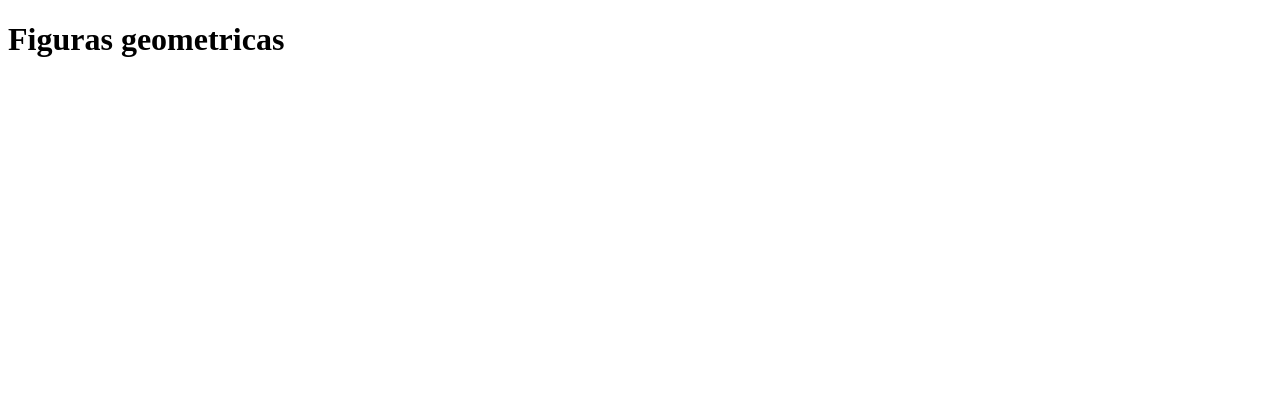
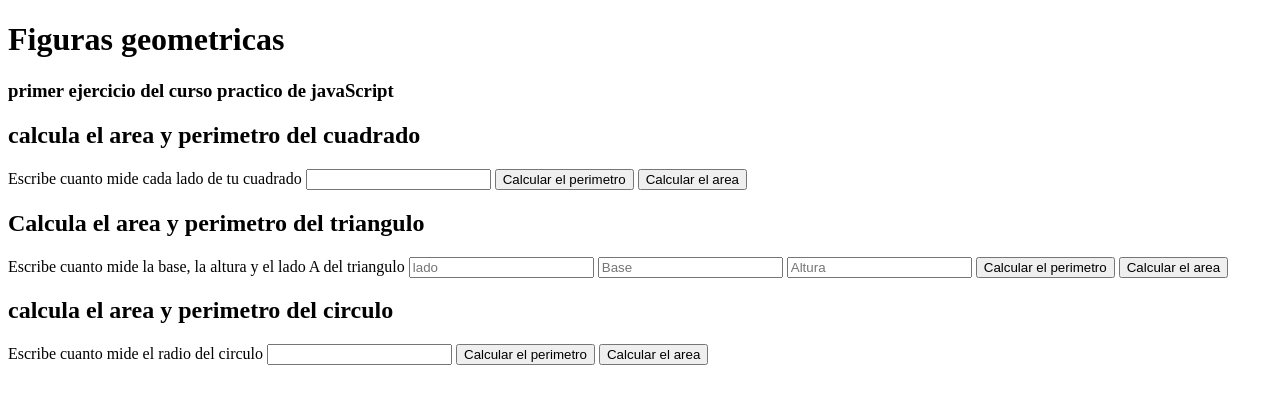
Before and after one commit to pantera-sys/curso_practico_js, a plain HTML site: page figuras_geometricas/index.html in a window 1280 px wide. Drawn offline with Linux system fonts and the light colour scheme.

Commit message:
se agrego las funciones para cada figura geomeetrica, se vinvulo el JS al HTML y se hizo el enlace para que se resuelva cada cosa

```diff
--- a/figuras_geometricas/figuras.js
+++ b/figuras_geometricas/figuras.js
@@ -1,30 +1,26 @@
 //codigo del cuadrado
 console.group("cuadrado");
-const ladoCuadrado = 5;
-console.log("los lados del cuadrado miden: "+ ladoCuadrado + "cm")
-
-const perimetroCuadrado = ladoCuadrado * 4;
-console.log("el perimetro del cuadrado miden: "+ perimetroCuadrado + "cm");
-
-const areaCuadrado = ladoCuadrado * ladoCuadrado;
-console.log("el perimetro del cuadrado miden: "+ areaCuadrado + "cm");
-
+function perimetroCuadrado(lado){
+    return lado * 4;
+}
+// console.log("el perimetro del cuadrado miden: "+ perimetroCuadrado + "cm");
+function areaCuadrado (lado){
+    return lado * lado;
+}
+// console.log("el perimetro del cuadrado miden: "+ areaCuadrado + "cm");
 console.groupEnd();
 
 //codigo del triangulo
 console.group("triangulo");
-const ladoTriangulo1 = 6;
-const ladoTriangulo2 = 6;
-const baseTriangulo  = 4 ;
-const alturatriangulo = 5;
-
-console.log("los lados del triangulo miden: "+ ladoTriangulo1 + " cm y la base mide: "+ baseTriangulo + " cm");
-
-const perimetroTriangulo = (ladoTriangulo1 * 2) + baseTriangulo;
-console.log("el perimetro del triangulo es: "+ perimetroTriangulo +" cm");
-
-const areaTriangulo = (baseTriangulo * alturatriangulo) / 2 ;
-console.log("el area del triangulo es: "+ areaTriangulo +" cm");
+// console.log("los lados del triangulo miden: "+ ladoTriangulo1 + " cm y la base mide: "+ baseTriangulo + " cm");
+function perimetroTriangulo (lado, base) {
+    return parseInt(lado) + parseInt(lado) + parseInt(base);
+}
+// console.log("el perimetro del triangulo es: "+ perimetroTriangulo +" cm");
+function areaTriangulo (base, altura){
+  return  (base * altura) / 2 ;
+}
+// console.log("el area del triangulo es: "+ areaTriangulo +" cm");
 console.groupEnd();
 
 //codigo del circulo
@@ -33,14 +29,70 @@ const radioCirculo = 4;
 console.log("el radio del circulo es: "+ radioCirculo +" cm");
 
 const diametroCirculo = radioCirculo * 2 ;
-console.log("el diametro del circulo es: "+ diametroCirculo +" cm");
+// console.log("el diametro del circulo es: "+ diametroCirculo +" cm");
+const PI = Math.PI;
+function perimetroCirculo(diametro) {
+    return diametro * PI;
+}
+// console.log("el perimetro del circulo es: "+ perimetroCirculo +" cm");s
+function areaCirculo (radio){
+    return (radio * radio)* PI;
+}
+// console.log("el area del circulo es: "+ areaCirculo +" cm")
+console.groupEnd();
 
-const PI = Math.PI;
-const perimetroCirculo = diametroCirculo * PI;
-console.log("el perimetro del circulo es: "+ perimetroCirculo +" cm");
+// Aqui se interactua con el HTML
+function calcularPerimetroCuadrado (){
+    const input = document.getElementById("InputCuadrado");
+    const value = input.value;
 
-const areaCirculo = (radioCirculo * radioCirculo) * PI;
-console.log("el area del circulo es: "+ areaCirculo +" cm")
+    const perimetro = perimetroCuadrado(value);
+    alert(perimetro);
+}
 
+function calcularAreaCuadrado (){
+    const input = document.getElementById("InputCuadrado");
+    const value = input.value;
 
-console.groupEnd();
+    const area = areaCuadrado(value);
+    alert(area);
+}
+// codigo de triangulo
+function calcularPerimetroTriangulo (){
+    const input = document.getElementById("InputTrianguloA");
+    const inputB = document.getElementById("InputTrianguloB");
+    const value = input.value;
+    const valueB = inputB.value;
+
+    const perimetroTri = perimetroTriangulo(value, valueB);
+    alert(perimetroTri);
+}
+
+function calcularAreaTriangulo (){
+    const inputB = document.getElementById("InputTrianguloB");
+    const input = document.getElementById("InputTrianguloC");
+    const valueC = input.value;
+    const valueB = inputB.value;
+
+    const areaTri = areaTriangulo(valueB, valueC);
+    alert(areaTri);
+}
+
+// codigo de circulo
+
+function calcularPerimetroCirculo (){
+    const input = document.getElementById("InputCirculo");
+    const value = input.value;
+    const diametro = value * 2;
+
+    const perimetro = perimetroCirculo(diametro);
+    alert(perimetro);
+}
+
+function calcularAreaCirculo (){
+    const input = document.getElementById("InputCirculo");
+    const value = input.value;
+
+    const area = areaCirculo(value);
+    alert("El area es: " + area);
+}
--- a/figuras_geometricas/index.html
+++ b/figuras_geometricas/index.html
@@ -7,7 +7,35 @@
     <title>figuras geometricas</title>
 </head>
 <body>
-    <h1>Figuras geometricas</h1>
+    <header>
+        <h1>Figuras geometricas</h1>
+        <h3>primer ejercicio del curso practico de javaScript</h3>
+    </header>
+    <section>
+        <h2>calcula el area y perimetro del cuadrado</h2>
+        <form action="">
+            <label for="InputCuadrado">Escribe cuanto mide cada lado de tu cuadrado</label>
+            <input type="number" id="InputCuadrado">
+            <button type="button" onclick = "calcularPerimetroCuadrado()"> Calcular el perimetro</button>
+            <button type="button" onclick = "calcularAreaCuadrado()">Calcular el area</button>
+        </form>
+        <h2>Calcula el area y perimetro del triangulo</h2>
+        <form action="">
+            <label for="InputTriangulo">Escribe cuanto mide la base, la altura y el lado A del triangulo</label>
+            <input type="number" id="InputTrianguloA" placeholder="lado">
+            <input type="number" id="InputTrianguloB" placeholder="Base">
+            <input type="number" id="InputTrianguloC" placeholder="Altura">
+            <button type="button" onclick="calcularPerimetroTriangulo()"> Calcular el perimetro</button>
+            <button type="button" onclick = "calcularAreaTriangulo()" >Calcular el area</button>
+        </form>
+        <h2>calcula el area y perimetro del circulo</h2>
+        <form action="">
+            <label for="InputCirculo">Escribe cuanto mide el radio del circulo</label>
+            <input type="number" id="InputCirculo">
+            <button type="button" onclick="calcularPerimetroCirculo()"> Calcular el perimetro</button>
+            <button type="button" onclick="calcularAreaCirculo()"> Calcular el area</button>
+        </form>
+    </section>
     <script src="./figuras.js"></script>
 </body>
 </html>
```
